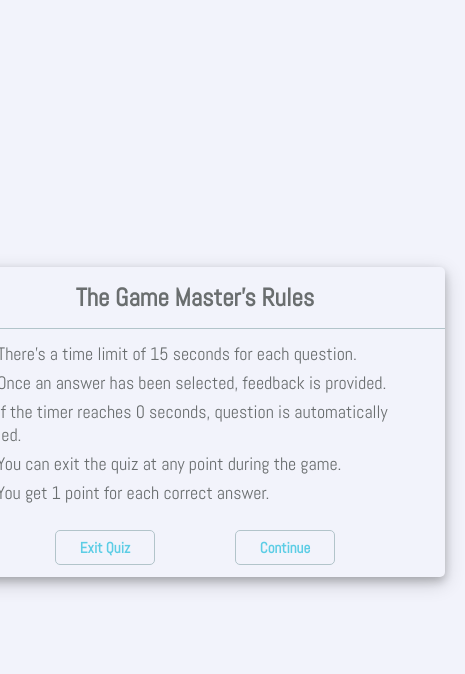
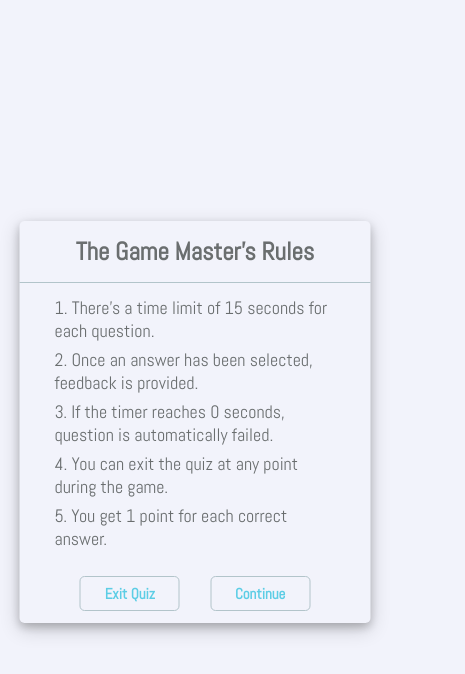
Before and after one commit to mflaviusm/The-Game-Master, a plain HTML site: page index.html in a window 390 px wide. Both pictures are taken after a click on the button "Begin Quiz". Shown: the whole page, 465 px wide, since content can reach past the window. Drawn offline with Linux system fonts and the light colour scheme.

Commit message:
add media query for screen up to 768px

```diff
--- a/assets/css/style.css
+++ b/assets/css/style.css
@@ -71,6 +71,7 @@ background-color: #F2F3FB;
 .rules-box .rules-title {
     display: flex;
     justify-content: center;
+    text-align: center;
     width: 100%;
     font-size: 25px;
     font-weight: 600;
@@ -335,3 +336,17 @@ footer .next-btn {
     background: #5CCDE5;
     color: #F2F3FB;
 }
+
+/* ------Media queries for devices up to 768px ----*/
+@media only screen and (max-width: 768px) {
+    .rules-box,
+    .game-box,
+    .results {
+        width: 90%;
+    }
+
+    .complete-img img {
+        width: 200px;
+        height: 125px;
+    }
+}
```
